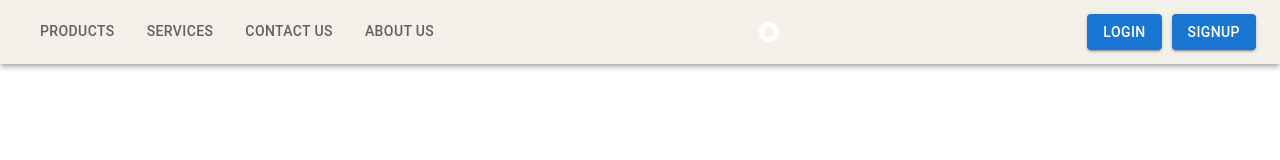
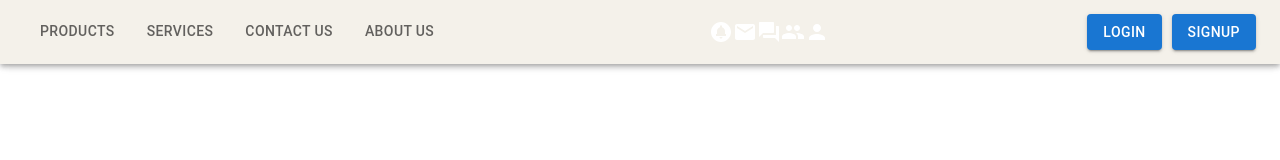
Before and after one commit to nicatzamanwork/Final-Project-Goodreads, a React (Create React App) app: page / in a window 1280 px wide. Shown: the top 160 px of the page. Built offline with nearby package versions, Linux system fonts and the light colour scheme.

Commit message:
icons have been added

```diff
--- a/src/components/navbar/navbar.js
+++ b/src/components/navbar/navbar.js
@@ -1,4 +1,8 @@
 import React from "react";
+import PersonIcon from "@mui/icons-material/Person";
+import GroupIcon from "@mui/icons-material/Group";
+import ForumIcon from "@mui/icons-material/Forum";
+import EmailIcon from "@mui/icons-material/Email";
 import CircleNotificationsSharpIcon from "@mui/icons-material/CircleNotificationsSharp";
 import { AppBar, Toolbar, Tabs, Tab, Button } from "@mui/material";
 const Navbar = () => {
@@ -14,7 +18,10 @@ const Navbar = () => {
           </Tabs>
 
           <CircleNotificationsSharpIcon sx={{ marginLeft: "auto" }} />
-
+          <EmailIcon />
+          <ForumIcon />
+          <GroupIcon />
+          <PersonIcon />
           <Button sx={{ marginLeft: "auto" }} variant="contained">
             Login{" "}
           </Button>
```
